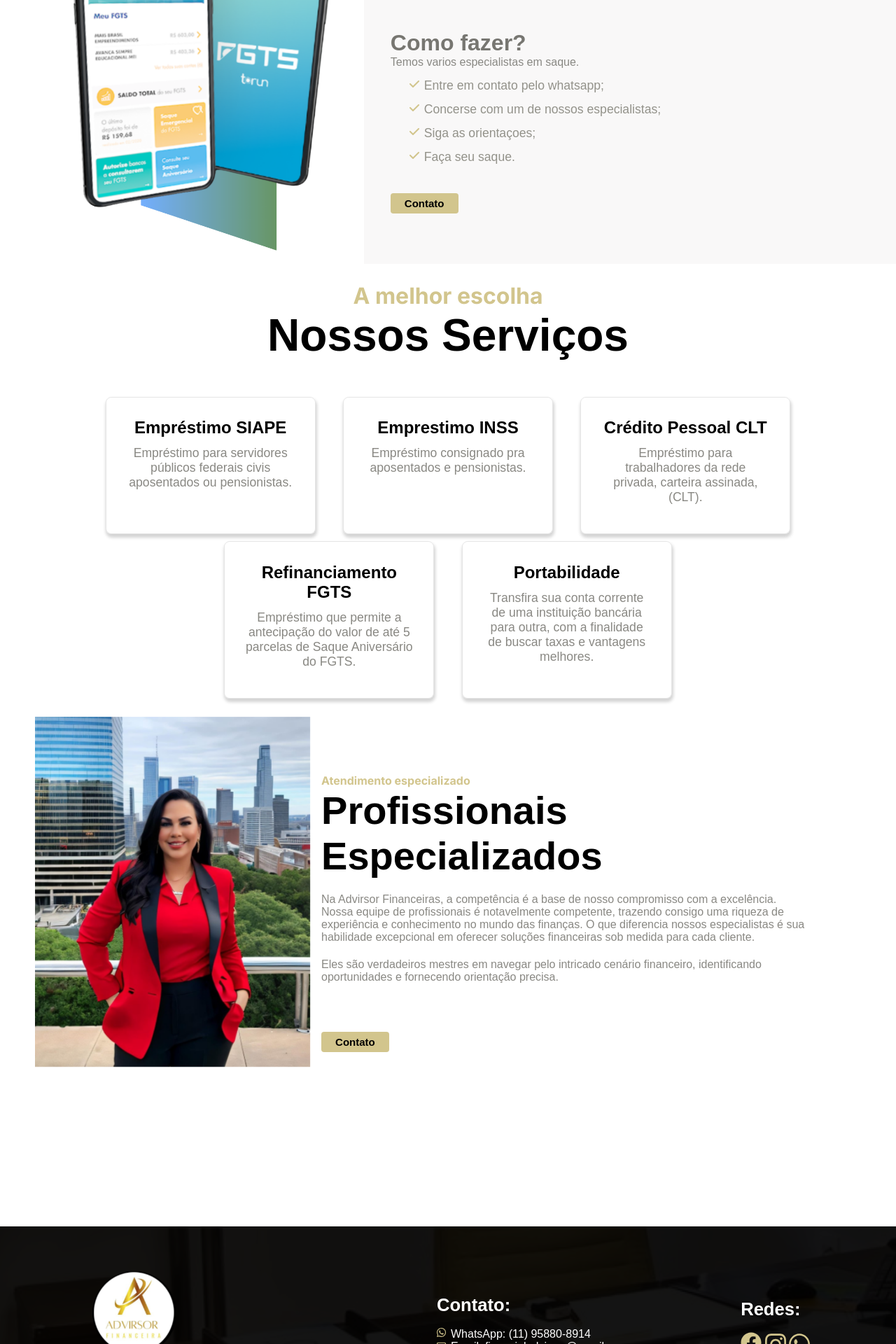
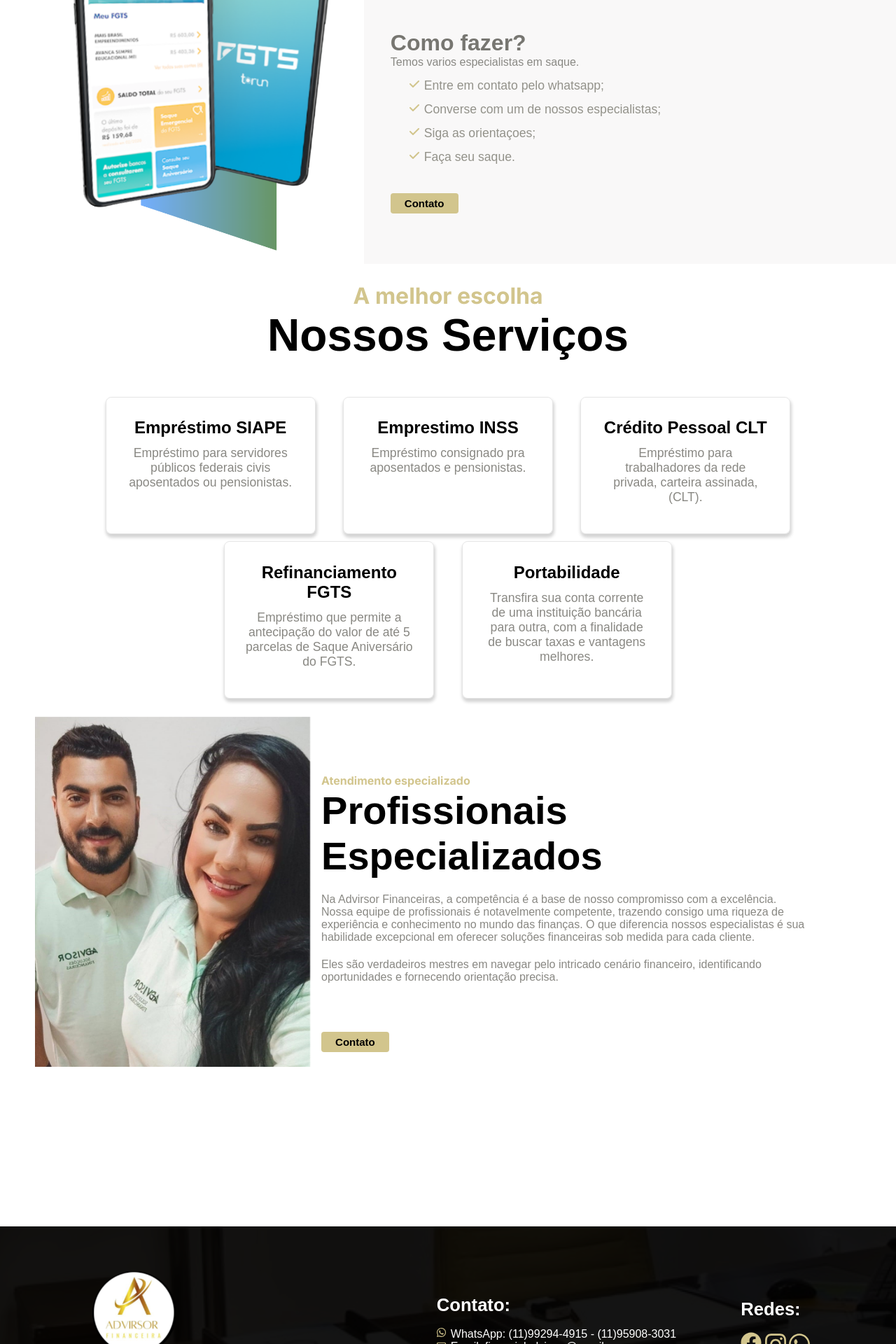
Before and after one commit to ijcodetecnologia/advidorfinanceiro, a Next.js app: page / in a window 1280 px wide. Shown: the part 1740-3660 px from the top of the page at 70% size. Built offline with nearby package versions, Linux system fonts and the light colour scheme.

Commit message:
chore: alteração de whats

```diff
--- a/src/components/button/Button.js
+++ b/src/components/button/Button.js
@@ -9,7 +9,7 @@
         className={styles.button}
         onClick={() =>
           window.open(
-            'https://api.whatsapp.com/send?phone=5511958808914',
+            'https://api.whatsapp.com/send?phone=5511992944915',
             'whatsapp',
           )
         }
--- a/src/sections/fgts/Fgts.js
+++ b/src/sections/fgts/Fgts.js
@@ -26,7 +26,7 @@
             </li>
             <li>
               <img src="./icons/check.svg" alt="" />
-              Concerse com um de nossos especialistas;
+              Converse com um de nossos especialistas;
             </li>
             <li>
               <img src="./icons/check.svg" alt="" />
--- a/src/sections/footer/Footer.js
+++ b/src/sections/footer/Footer.js
@@ -19,7 +19,7 @@
           <ul>
             <li>
               <img src="./icons/whats.svg" alt="" />
-              WhatsApp: (11) 95880-8914
+              WhatsApp: (11)99294-4915 - (11)95908-3031
             </li>
             <li>
               <img src="./icons/email.svg" alt="" />
@@ -52,7 +52,7 @@
               </a>
             </li>
             <li>
-              <a href="https://api.whatsapp.com/send?phone=5511958808914">
+              <a href="https://api.whatsapp.com/send?phone=5511992944915">
                 <img src="./icons/whats.svg" />
               </a>
             </li>
```
Also changed, not shown: public/img/Cleide.jpg.
